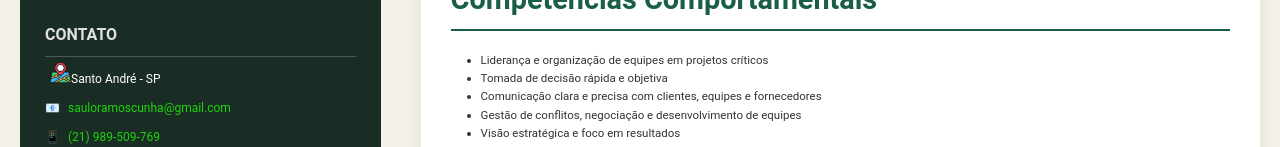
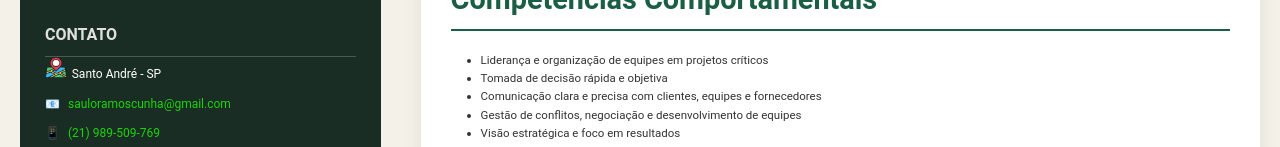
Before and after one commit to saulorc/portifolio, a plain HTML site: page Curriculum-Capco.html in a window 1280 px wide. Shown: the part 434-581 px from the top of the page. Drawn offline with Linux system fonts and the light colour scheme.

Commit message:
Atualizar o Curriculum-Capco.html

```diff
--- a/Curriculum-Capco.html
+++ b/Curriculum-Capco.html
@@ -19,7 +19,7 @@
       <section>
         <h3>Contato</h3>
         <div class="cv-icon">
-          <p><img src="assets/imagens/mapa.png">Santo André - SP</p>
+          <img src="assets/imagens/mapa.png"><p>Santo André - SP</p>
         </div>
         <p>📧 <a href="mailto:sauloramoscunha@gmail.com">sauloramoscunha@gmail.com</a></p>
         <p>📱 <a href="https://wa.me/5521989509769?">(21) 989-509-769</a></p>
```
